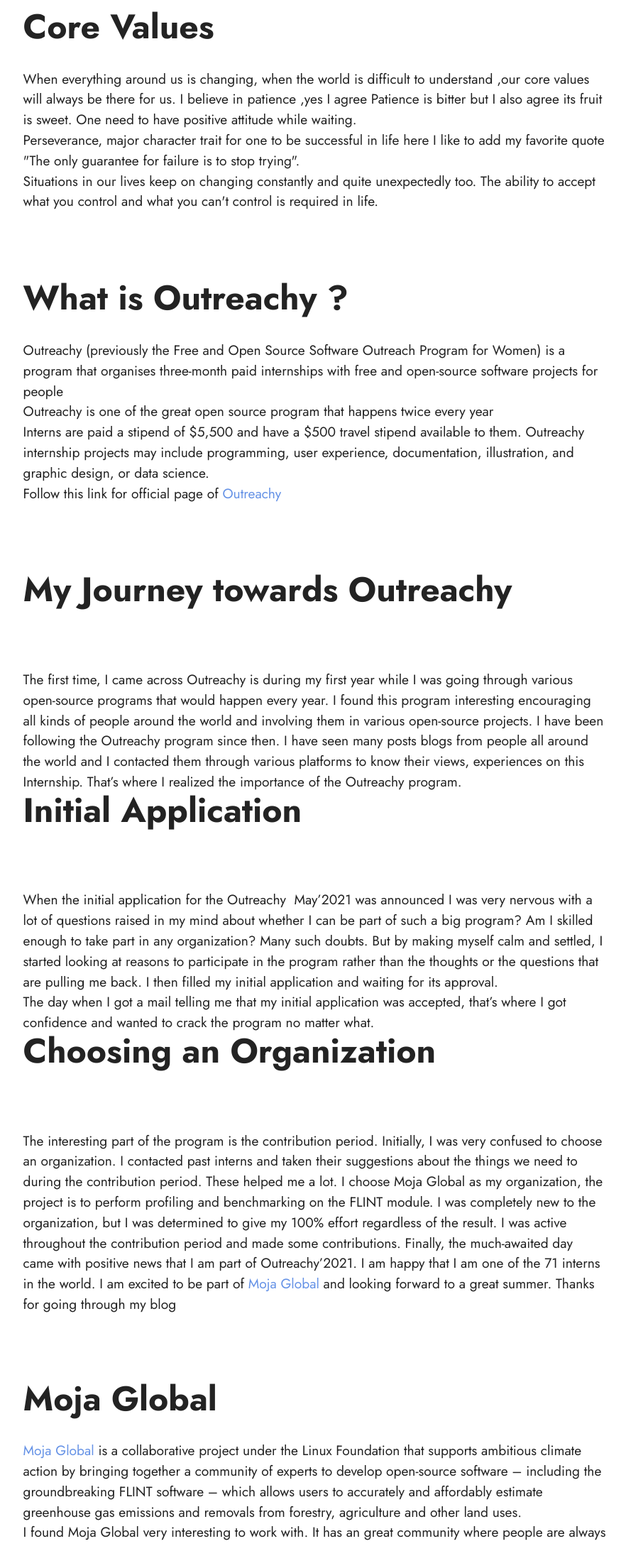
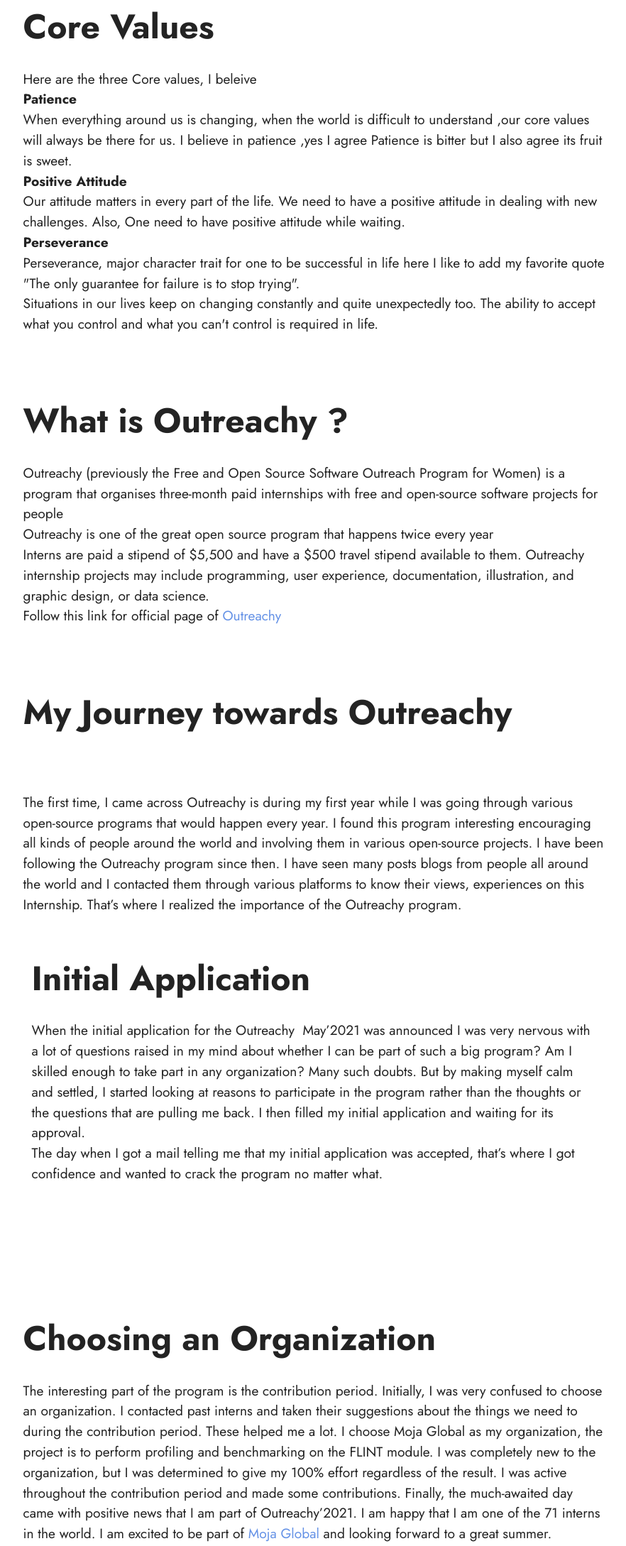
Before and after one commit to vidhya001/OutreachyBlog, a plain HTML site: page index.html in a window 1280 px wide. Shown: the part 1550-3728 px from the top of the page at 71% size, without its empty margins (196-1078 px from the left). Drawn offline with Linux system fonts and the light colour scheme.

Commit message:
Update index.html

```diff
--- a/index.html
+++ b/index.html
@@ -97,7 +97,7 @@
     <div class="container">
         <div class="row justify-content-center">
             <div class="title col-12 col-md-9">
-                <h3 class="mbr-section-title mbr-fonts-style align-center mb-4 display-2"><strong>My Intro</strong></h3>
+                <h3 class="mbr-section-title mbr-fonts-style align-center mb-4 display-2"><strong>Let me Introduce</strong></h3>
                 <h4 class="mbr-section-subtitle align-center mbr-fonts-style mb-4 display-7">I am Sree Vidhya, currently a second-year undergraduate in Computer Science from India. I am selected in Moja Global as an Outreachy intern this may’2021. <br> I am an optimistic individual, love to explore and learn new things. Open source always gives us an opportunity to push ourselves to explore beyond the limits. I spend my leisure time spending time on Netflix and watching various shows</h4>
 
             </div>
@@ -105,13 +105,21 @@
     </div>
 </section>
 
-<section class="content1 cid-s48vnjULo4" id="content1-c">
+<section class="content1 cid-s48vnjULo4" id="content1-CoreValues">
 
     <div class="container">
         <div class="row justify-content-center">
             <div class="title col-12 col-md-9">
                 <h3 class="mbr-section-title mbr-fonts-style align-center mb-4 display-2"><strong>Core Values</strong></h3>
-                <h4 class="mbr-section-subtitle align-center mbr-fonts-style mb-4 display-7">When everything around us is changing, when the world is difficult to understand ,our core values will always be there for us. I believe in patience ,yes I agree Patience is bitter but I also agree its fruit is sweet. One need to have positive attitude while waiting.<br>Perseverance, major character trait for one to be successful in life here I like to add my favorite quote "The only guarantee for failure is to stop trying". <br>Situations in our lives keep on changing constantly and quite unexpectedly too.  The ability to accept what you control and what you can't control is required in life.<br>
+                <h4 class="mbr-section-subtitle align-center mbr-fonts-style mb-4 display-7">
+                  Here are the three Core values, I beleive <br>
+                  <b>Patience</b><br>
+                  When everything around us is changing, when the world is difficult to understand ,our core values will always be there for us. I believe in patience ,yes I agree Patience is bitter but I also agree its fruit is sweet. <br>
+                  <b>Positive Attitude</b><br>
+                  Our attitude matters in every part of the life. We need to have a positive attitude in dealing with new challenges. Also,
+                  One need to have positive attitude while waiting.<br>
+                  <b>Perseverance</b><br>
+                  Perseverance, major character trait for one to be successful in life here I like to add my favorite quote "The only guarantee for failure is to stop trying". <br>Situations in our lives keep on changing constantly and quite unexpectedly too.  The ability to accept what you control and what you can't control is required in life.<br>
 
 
             </div>
@@ -119,7 +127,7 @@
     </div>
 </section>
 
-<section class="content1 cid-s48vnjULo4" id="content1-c1">
+<section class="content1 cid-s48vnjULo4" id="content1-whatisoutreachy">
 
     <div class="container">
         <div class="row justify-content-center">
@@ -134,30 +142,54 @@ Follow  this link for official page of <a href="https://www.outreachy.org/">Outr
     </div>
 </section>
 
-<section class="content1 cid-s48vrXhP0J" id="content1-d">
+<section class="content1 cid-s48vrXhP0J" id="content1-journey">
 
     <div class="container">
         <div class="row justify-content-center">
             <div class="title col-12 col-md-9">
                 <h3 class="mbr-section-title mbr-fonts-style align-center mb-4 display-2"><strong>My Journey towards Outreachy
-</strong><div><strong><br></strong></div></h3>
+          </strong><div><strong><br></strong></div></h3>
                 <h4 class="mbr-section-subtitle align-center mbr-fonts-style mb-4 display-7">The first time, I came across Outreachy is during my first year while I was going through various open-source programs that would happen every year. I found this program interesting encouraging all kinds of people around the world and involving them in various open-source projects. I have been following the Outreachy program since then. I have seen many posts blogs from people all around the world and I contacted them through various platforms to know their views, experiences on this Internship. That’s where I realized the importance of the Outreachy program.
 <div>
-</div><div>
-  <h3 class="mbr-section-title mbr-fonts-style align-center mb-4 display-2"><strong>Initial Application
-</strong><div><strong><br></strong></div></h3>
-When the initial application for the Outreachy &nbsp;May’2021 was announced I was very nervous with a lot of questions raised in my mind about whether I can be part of such a big program? Am I skilled enough to take part in any organization? Many such doubts. But by making myself calm and settled, I started looking at reasons to participate in the program rather than the thoughts or the questions that are pulling me back. I then filled my initial application and waiting for its approval.<br> The day when I got a mail telling me that my initial application was accepted, that’s where I got confidence and wanted to crack the program no matter what.
-<h3 class="mbr-section-title mbr-fonts-style align-center mb-4 display-2"><strong>Choosing an Organization
-</strong><div><strong><br></strong></div></h3>
-The interesting part of the program is the contribution period. Initially, I was very confused to choose an organization. I contacted past interns and taken their suggestions about the things we need to during the contribution period. These helped me a lot. I choose Moja Global as my organization, the project is to perform profiling and benchmarking on the FLINT module. I was completely new to the organization, but I was determined to give my 100% effort regardless of the result. I was active throughout the contribution period and made some contributions. Finally, the much-awaited day came with positive news that I am part of Outreachy’2021. I am happy that I am one of the 71 interns in the world. I am excited to be part of<a href="https://moja.global" class="text-primary"> Moja Global</a> and looking forward to a great summer. Thanks for going through my blog
-</div><div><br></div></h4>
 
             </div>
         </div>
     </div>
 
 
-<section class="content1 cid-s48vnjULo4" id="content1-c1">
+<section class="content1 cid-s48vnjULo4" id="content1-initial-application">
+
+    <div class="container">
+        <div class="row justify-content-center">
+            <div class="title col-12 col-md-9">
+                <h3 class="mbr-section-title mbr-fonts-style align-center mb-4 display-2"><strong>Initial Application</strong></h3>
+                <h4 class="mbr-section-subtitle align-center mbr-fonts-style mb-4 display-7">When the initial application for the Outreachy &nbsp;May’2021 was announced I was very nervous with a lot of questions raised in my mind about whether I can be part of such a big program? Am I skilled enough to take part in any organization? Many such doubts. But by making myself calm and settled, I started looking at reasons to participate in the program rather than the thoughts or the questions that are pulling me back. I then filled my initial application and waiting for its approval.<br> The day when I got a mail telling me that my initial application was accepted, that’s where I got confidence and wanted to crack the program no matter what.
+            </div>
+        </div>
+    </div>
+</section>
+
+
+</section>
+
+<section class="content1 cid-s48vnjULo4" id="content1-organization">
+
+    <div class="container">
+        <div class="row justify-content-center">
+            <div class="title col-12 col-md-9">
+                <h3 class="mbr-section-title mbr-fonts-style align-center mb-4 display-2"><strong>Choosing an Organization</strong></h3>
+                <h4 class="mbr-section-subtitle align-center mbr-fonts-style mb-4 display-7">
+                  The interesting part of the program is the contribution period. Initially, I was very confused to choose an organization. I contacted past interns and taken their suggestions about the things we need to during the contribution period. These helped me a lot. I choose Moja Global as my organization, the project is to perform profiling and benchmarking on the FLINT module. I was completely new to the organization, but I was determined to give my 100% effort regardless of the result. I was active throughout the contribution period and made some contributions. Finally, the much-awaited day came with positive news that I am part of Outreachy’2021. I am happy that I am one of the 71 interns in the world. I am excited to be part of<a href="https://moja.global" class="text-primary"> Moja Global</a> and looking forward to a great summer.
+
+            </div>
+        </div>
+    </div>
+</section>
+
+
+</section>
+
+<section class="content1 cid-s48vnjULo4" id="content1-mojaglobal">
 
     <div class="container">
         <div class="row justify-content-center">
```
